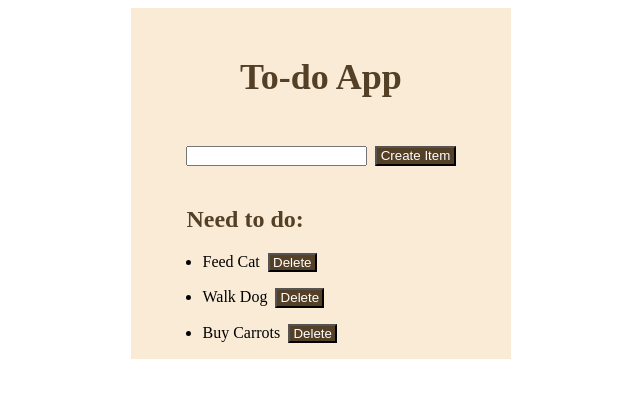
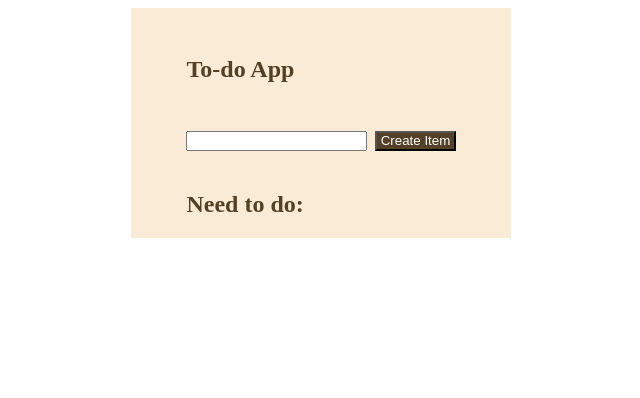
Before and after one commit to Akhtar-Joomun/to-do-app, a plain HTML site: page app.html in a window 1280 px wide. Shown: the whole page, without its empty margins (319-959 px from the left). Drawn offline with Linux system fonts and the light colour scheme.

Commit message:
Add script.js file

```diff
--- a/app.html
+++ b/app.html
@@ -12,10 +12,10 @@
 <body>
     <section class="container">
         <div class="to-do-app">
-            <div class="to-do-title-con">
+            <div class="to-do-title">
                 <h1 class="to-do-title">To-do App</h1>
             </div>
-            <form>
+            <form class="form">
 
                 <div class="my-field">
                     <input class="my-input" type="text">
@@ -25,19 +25,7 @@
             <div>
                 <h2 class="need-to-do">Need to do:</h2>
             </div>
-            <ul>
-                <div class="my-lists">
-                    <li class="my-list">Feed Cat</li>
-                    <button class="del-button">Delete</button>
-                </div>
-                <div class="my-lists">
-                    <li class="my-list">Walk Dog</li>
-                    <button class="del-button">Delete</button>
-                </div>
-                <div class="my-lists">
-                    <li class="my-list">Buy Carrots</li>
-                    <button class="del-button">Delete</button>
-                </div>
+            <ul class="my-ul">
             </ul>
         </div>
     </section>
--- a/script.js
+++ b/script.js
@@ -0,0 +1,23 @@
+let form = document.querySelector('.form');
+let myInput = document.querySelector('.my-input');
+let myUl = document.querySelector('.my-ul');
+
+
+
+form.addEventListener('submit', (e) => {
+    e.preventDefault();
+    createList(myInput.value);
+    myInput.value = '';
+});
+
+let createList = (x) => {
+    let myHtml = `<div class="my-lists">
+    <li class="my-list">${x}</li>
+    <button onclick="deleteItem(this)" class="del-button">Delete</button>
+</div>`
+    myUl.insertAdjacentHTML('beforeend', myHtml);
+}
+
+let deleteItem = (x) => {
+    x.parentElement.remove();
+}
```
